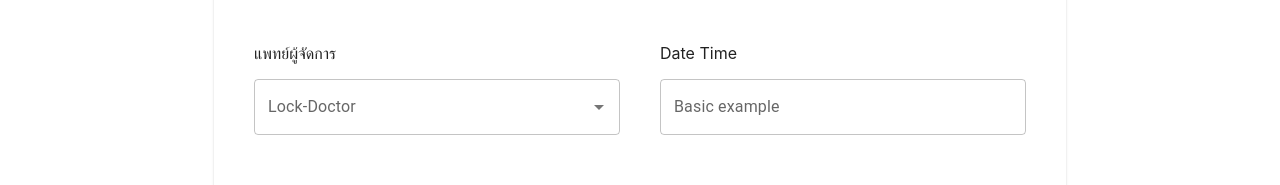
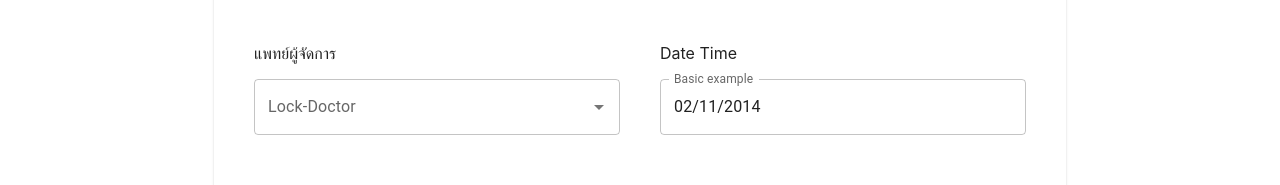
Before and after one commit to Natthawat-CPE/Nutrition-ready-for-merge, a React (Create React App) app in the folder frontend/: page / in a window 1280 px wide. Shown: the part 328-513 px from the top of the page. Built offline with nearby package versions, Linux system fonts and the light colour scheme.

Commit message:
fixed value in datetime-picker finish

```diff
--- a/frontend/src/App.tsx
+++ b/frontend/src/App.tsx
@@ -21,6 +21,7 @@ import { FormControl } from "@mui/material";
 import { AdapterDateFns } from "@mui/x-date-pickers/AdapterDateFns";
 import { LocalizationProvider } from "@mui/x-date-pickers/LocalizationProvider";
 import { DatePicker } from "@mui/x-date-pickers/DatePicker";
+import { format, compareAsc } from "date-fns";
 import setSeconds from "date-fns/setSeconds";
 
 function App() {
@@ -34,7 +35,7 @@ function App() {
     { label: "Pulp Fiction", year: 1994 },
   ];
 
-  const [value, setValue] = React.useState<Date | null>(null);
+  const [value, setValue] = React.useState<Date | null>(new Date(2014, 1, 11));
 
   return (
     <div>
```
